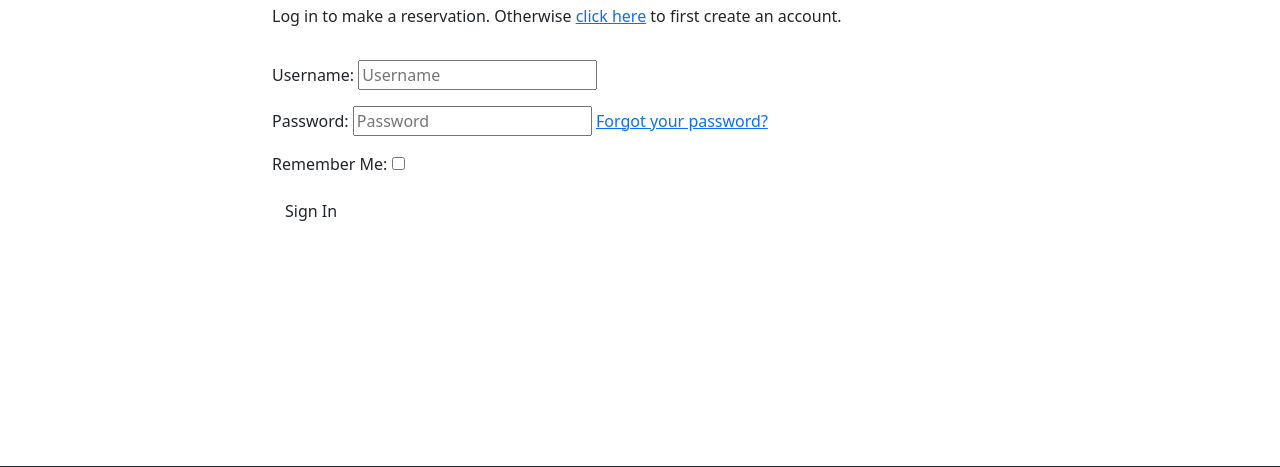
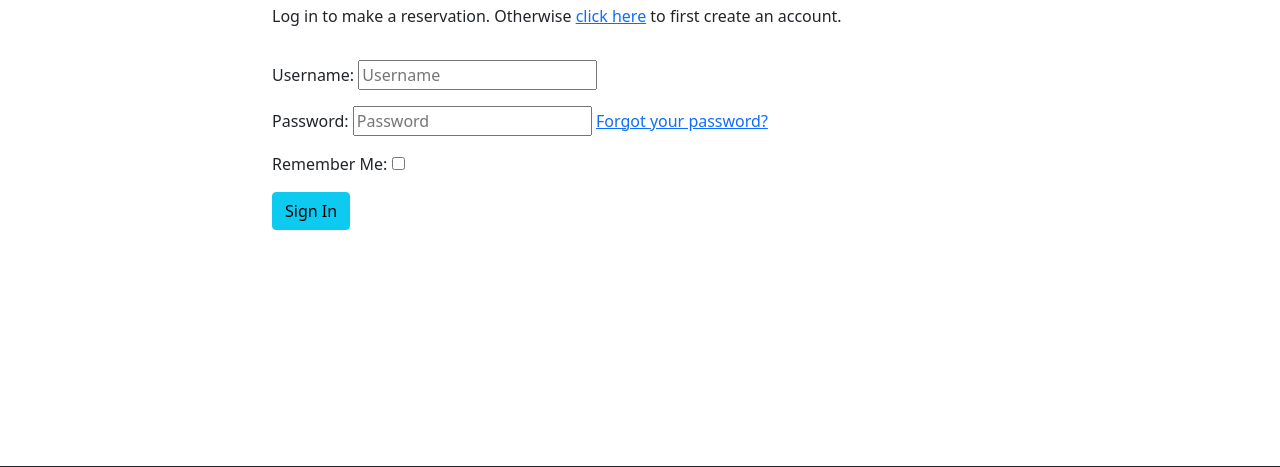
Before and after one commit to Sirjay009/Sirjays-Cuisine, a Django app: page /accounts/login/ in a window 1280 px wide. Shown: the part 166-633 px from the top of the page. Run offline with Django 4.2, Linux system fonts and the light colour scheme; some libraries are stand-ins or nearby versions.

Commit message:
Re-style 'Sign In' button

```diff
--- a/templates/account/login.html
+++ b/templates/account/login.html
@@ -22,7 +22,7 @@
                 {% if redirect_field_value %}
                 <input type="hidden" name="{{ redirect_field_name }}" value="{{ redirect_field_value }}" />
                 {% endif %}
-                <button class="btn btn-signup right" type="submit">{% trans "Sign In" %}</button>
+                <button class="btn btn-info btn-signup right" type="submit">{% trans "Sign In" %}</button>
             </form>
         </div>
     </div>
```
